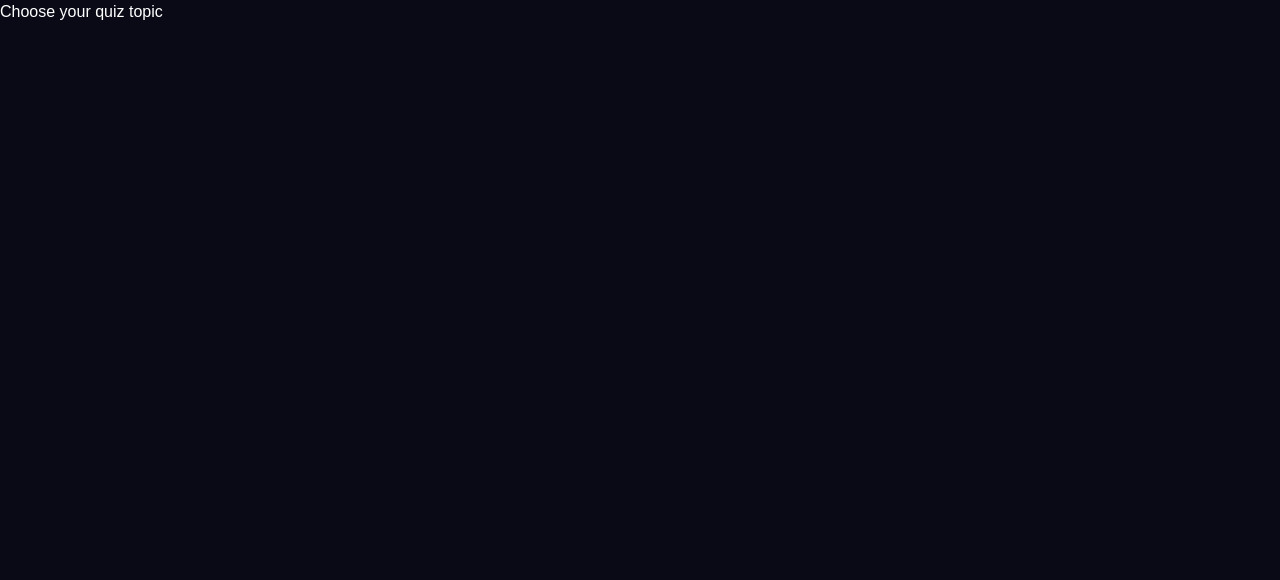
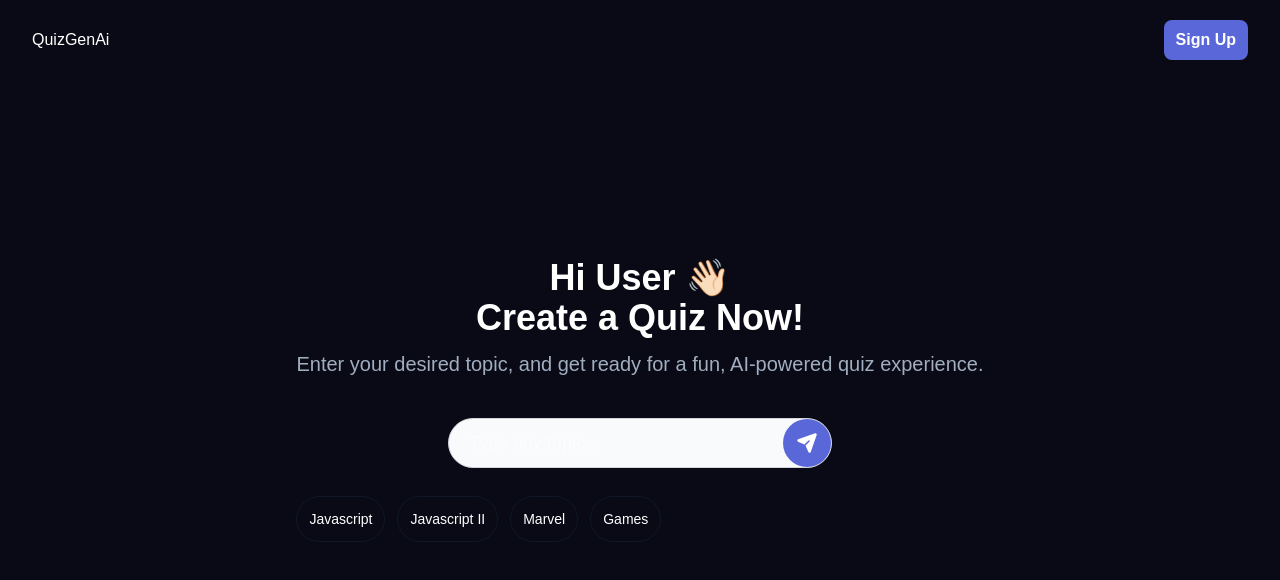
Before and after one commit to killcodeX/QuizGenAI-front, a Next.js app in the folder quizgenai-frontend/: page /quiz in a window 1280 px wide. Before the commit this address had no page. Shown: the top 580 px of the page. Built offline with nearby package versions, Linux system fonts and the light colour scheme.

Commit message:
ui of quiz page done

```diff
--- a/quizgenai-frontend/src/app/layout.tsx
+++ b/quizgenai-frontend/src/app/layout.tsx
@@ -14,7 +14,7 @@ const geistMono = Geist_Mono({
 });
 
 export const metadata: Metadata = {
-  title: "Create Next App",
+  title: "GenQuizAI",
   description: "Generated by create next app",
 };
 //${geistSans.variable} ${geistMono.variable}
--- a/quizgenai-frontend/src/app/quiz/page.tsx
+++ b/quizgenai-frontend/src/app/quiz/page.tsx
@@ -1,18 +1,112 @@
 // # Quiz Choose Topic Page (Protected)
 "use client";
 import { useAuth } from "../../context/AuthContext";
-import { useEffect } from "react";
+import { useEffect, useState } from "react";
 import { useRouter } from "next/navigation";
+
+const topics = [
+  {
+    id: 1,
+    topic: "Javascript",
+  },
+  {
+    id: 2,
+    topic: "Javascript II",
+  },
+  {
+    id: 3,
+    topic: "Marvel",
+  },
+  {
+    id: 4,
+    topic: "Games",
+  },
+];
 
 export default function QuizPage() {
   const { user } = useAuth();
   const router = useRouter();
+  const [topic, setTopic] = useState("");
 
-  useEffect(() => {
-    if (!user) {
-      router.push("/login");
-    }
-  }, [user]);
+  // useEffect(() => {
+  //   if (!user) {
+  //     router.push("/login");
+  //   }
+  // }, [user]);
 
-  return <div>Choose your quiz topic</div>;
+  const handleChange = (e: React.ChangeEvent<HTMLInputElement>) => {
+    setTopic(e.target.value);
+  };
+
+  const handleSubmit = async (e: React.FormEvent) => {
+    e.preventDefault();
+  };
+
+  return (
+    <div className="h-screen relative flex flex-col justify-center items-center">
+      <nav className="navbar absolute top-0 h-20 px-8 w-full flex justify-between items-center">
+        <div className="logo">QuizGenAi</div>
+        <div className="flex gap-[8px]">
+          <button
+            className="px-[12px] py-[8px] bg-(--primary) rounded-(--borderRadius) font-bold text-1xl cursor-pointer"
+            onClick={() => router.push("/register")}
+          >
+            Sign Up
+          </button>
+        </div>
+      </nav>
+      <div className="p-6 w-[500]">
+        <div className="mb-10 text-center">
+          <h1 className="text-4xl font-bold mb-3">
+            Hi User 👋🏻 <br /> Create a Quiz Now!
+          </h1>
+          <p className="text-xl text-(--secondary)">
+            Enter your desired topic, and get ready for a fun, AI-powered quiz
+            experience.
+          </p>
+        </div>
+        <form
+          className="max-w-sm mx-auto flex bg-gray-50 rounded-full border border-gray-300 dark:bg-gray-700 dark:border-gray-600 dark:placeholder-gray-400 dark:text-white dark:focus:ring-blue-500 dark:focus:border-blue-500"
+          onSubmit={handleSubmit}
+        >
+          <input
+            id="quiz"
+            className="block p-2.5 w-full text-lg text-white px-5 border-transparent focus:outline-none"
+            autoComplete="none"
+            placeholder="Type any topic..."
+            value={topic}
+            onChange={handleChange}
+          />
+          <button
+            className="text-white bg-(--primary) hover:bg-(--primary)/90 rounded-full p-3 cursor-pointer"
+            type="submit"
+          >
+            <svg
+              xmlns="http://www.w3.org/2000/svg"
+              width="24"
+              height="24"
+              viewBox="0 0 24 24"
+            >
+              <path
+                fill="currentColor"
+                d="M20.04 2.323c1.016-.355 1.992.621 1.637 1.637l-5.925 16.93c-.385 1.098-1.915 1.16-2.387.097l-2.859-6.432l4.024-4.025a.75.75 0 0 0-1.06-1.06l-4.025 4.024l-6.432-2.859c-1.063-.473-1-2.002.097-2.387z"
+              />
+            </svg>
+          </button>
+        </form>
+        <div className="mt-7 flex gap-3">
+          {topics.map((item) => {
+            return (
+              <div
+                key={item.id}
+                className="p-3 text-sm rounded-full border border-gray-900"
+              >
+                {item.topic}
+              </div>
+            );
+          })}
+        </div>
+      </div>
+    </div>
+  );
 }
```
